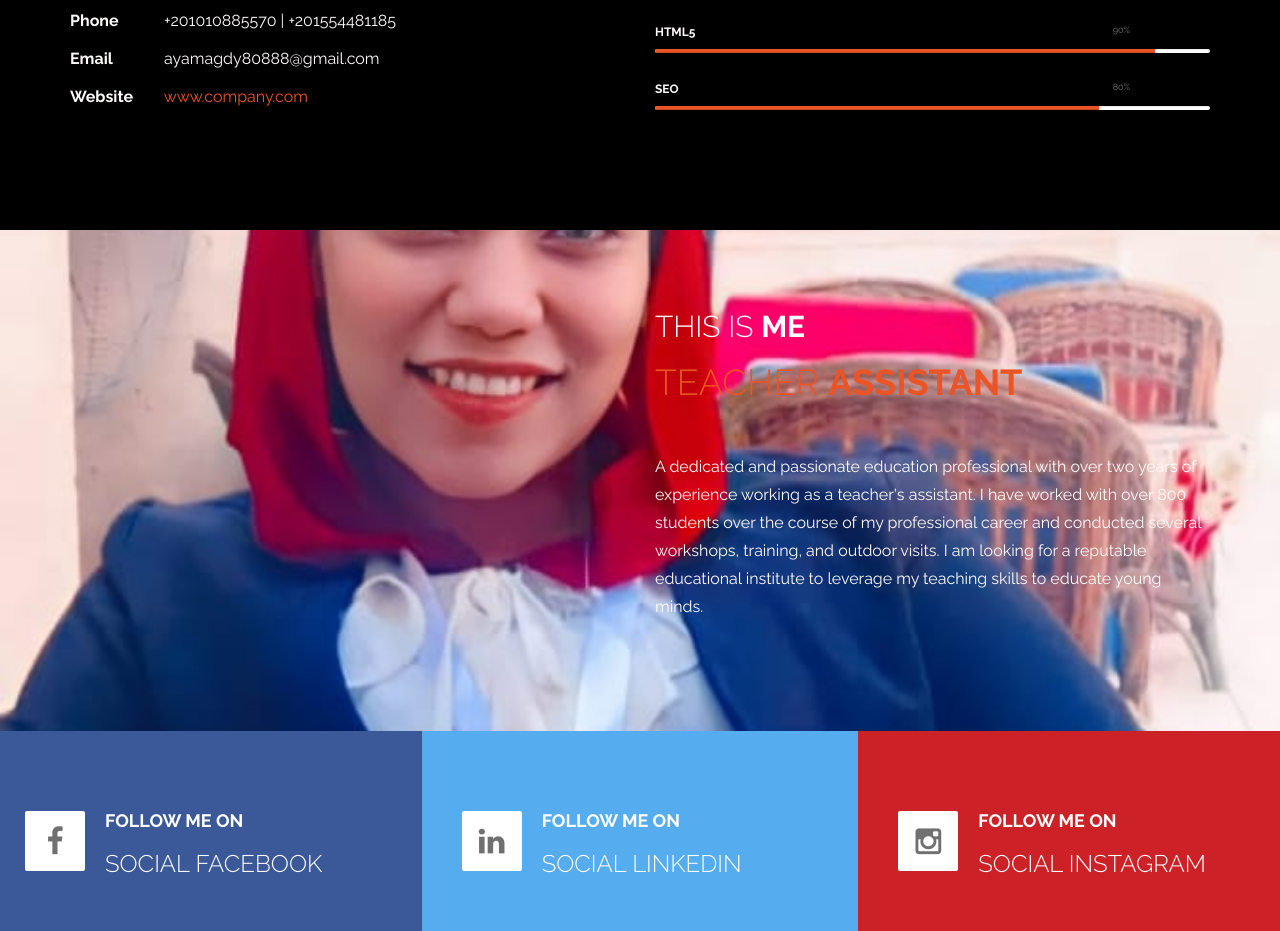
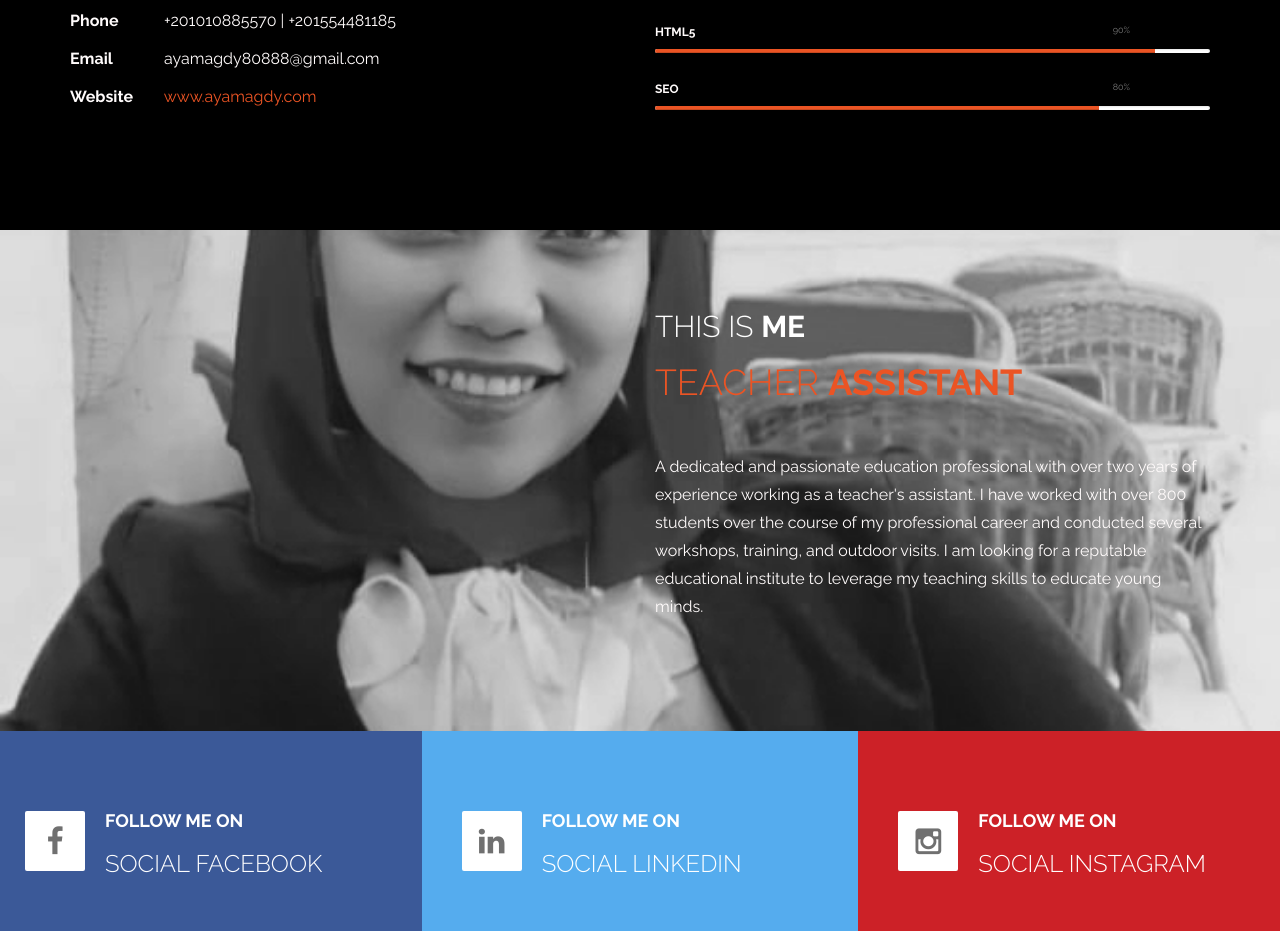
Before and after one commit to ayamagdy80888/AyaMagdy.github.io, a plain HTML site: page index.html in a window 1280 px wide. Shown: the part 2627-3558 px from the top of the page. Drawn offline with Linux system fonts and the light colour scheme.

Commit message:
Saving on Github

```diff
--- a/css/templatemo-style.css
+++ b/css/templatemo-style.css
@@ -324,7 +324,7 @@ hr {
 
 /* START ABOUT */
 .tm-about {
-  background: url('../images/about-bg.jpeg');
+  background: url('../images/about-bg.jpg');
   background-size: cover;
   background-attachment: fixed;
   background-position: center center;
--- a/index.html
+++ b/index.html
@@ -207,7 +207,7 @@ https://templatemo.com/tm-464-ultra-profile
 					<p><span class="tm-info-label">Address</span> Assuit </p>
 					<p><span class="tm-info-label">Phone</span> +201010885570 | +201554481185 </p>
 					<p><span class="tm-info-label">Email</span> ayamagdy80888@gmail.com</p>
-					<p><span class="tm-info-label">Website</span> <a href="#" class="tm-red-text">www.company.com</a></p>
+					<p><span class="tm-info-label">Website</span> <a href="https://ayamagdy80888.github.io/AyaMagdy.github.io/" class="tm-red-text">www.ayamagdy.com</a></p>
 				</div>
 				<div class="col-md-6 col-sm-6">
 					<h2 class="title"><strong>Some</strong> Skills</h2>
```
Also changed, not shown: images/about-bg.jpeg (deleted), images/about-bg.jpg (added).
